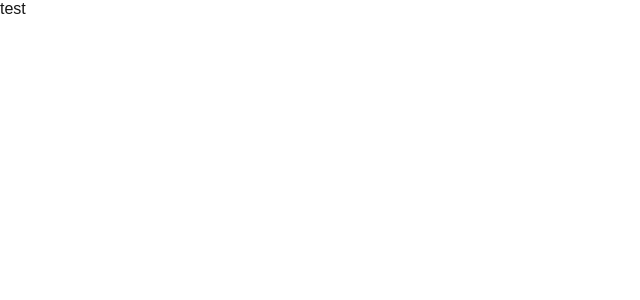
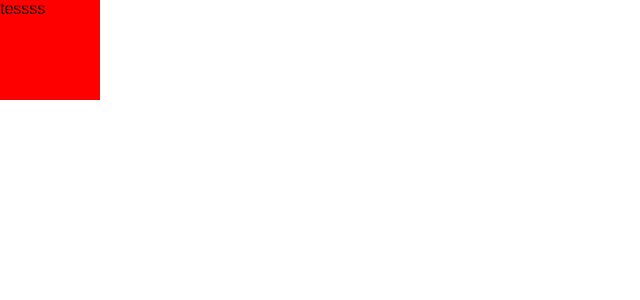
Before and after one commit to skeoswf/skeo-ps3, a Next.js app in the folder skeo-page-ps3/: page / in a window 1280 px wide. Shown: the top 300 px of the page, without its empty margins (0-640 px from the left). Built offline with nearby package versions, Linux system fonts and the light colour scheme.

Commit message:
add main_array js with main xmb icon arrays added main_array js with main xmb icon arrays removed README.md from skeo-page-ps3

```diff
--- /dev/null
+++ b/skeo-page-ps3/components/main_array.js
@@ -0,0 +1,9 @@
+import { xmbIcons } from '../xmb_icon_arrays/main_array.js';
+
+function LoadXmbIcons() {
+  return (
+    <div id='test'>tessss</div>
+  )
+}
+
+export default LoadXmbIcons;
--- a/skeo-page-ps3/src/app/globals.css
+++ b/skeo-page-ps3/src/app/globals.css
@@ -40,3 +40,9 @@ a {
     color-scheme: dark;
   }
 }
+
+#test {
+  background-color: red;
+  width: 100px;
+  height: 100px;
+}
--- a/skeo-page-ps3/src/app/page.js
+++ b/skeo-page-ps3/src/app/page.js
@@ -1,8 +1,10 @@
 import Image from "next/image";
 import styles from "./page.module.css";
 
+import LoadXmbIcons from "../../components/main_array";
+
 export default function Home() {
   return (
-    <hi>test</hi>
+    <LoadXmbIcons />
   );
 }
--- /dev/null
+++ b/skeo-page-ps3/xmb_icon_arrays/main_array.js
@@ -0,0 +1,35 @@
+const xmbIcons = [
+  {
+    text: "home",
+    image: "./xmb_icons/home-icon.png",
+    active: false,
+  },
+  {
+    text: "user",
+    image: "./xmb_icons/user-icon.png",
+    active: true,
+  },
+  {
+    text: "github",
+    image: "./xmb_icons/github-icon.png",
+    active: false,
+  },
+  {
+    text: "videos",
+    image: "./xmb_icons/videos-icon.png",
+    active: false,
+  },
+  {
+    text: "photos",
+    image: "./xmb_icons/photos-icon.png",
+    active: false,
+  },
+  {
+    text: "socials",
+    image: "./xmb_icons/socials-icon.png",
+    active: false,
+  },
+];
+
+export { xmbIcons
+};
```
Also changed, not shown: 1 other file (tests, documents, lock files or other folders).
